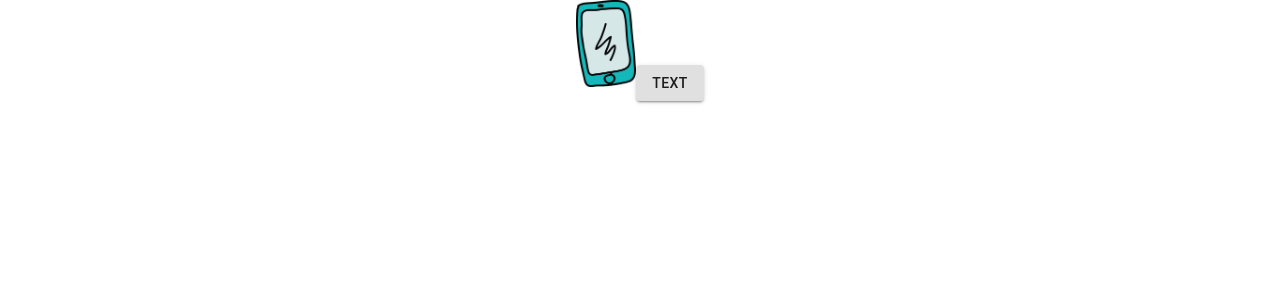
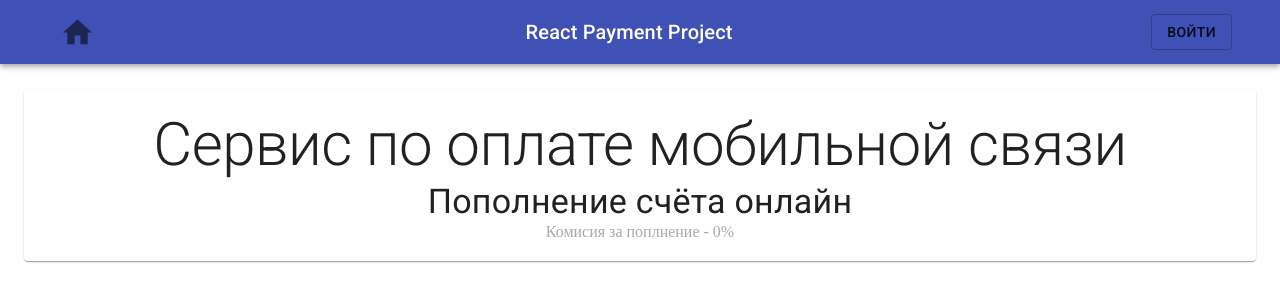
Before and after one commit to utkamag/React_Payment, a React (Create React App) app in the folder react-app/: page / in a window 1280 px wide. Shown: the top 302 px of the page. Built offline with nearby package versions, Linux system fonts and the light colour scheme.

Commit message:
update code

```diff
--- a/react-app/package.json
+++ b/react-app/package.json
@@ -4,6 +4,7 @@
   "private": true,
   "dependencies": {
     "@material-ui/core": "^4.12.3",
+    "@material-ui/icons": "^4.11.2",
     "@testing-library/jest-dom": "^5.16.3",
     "@testing-library/react": "^12.1.4",
     "@testing-library/user-event": "^13.5.0",
--- a/react-app/public/index.html
+++ b/react-app/public/index.html
@@ -15,6 +15,8 @@
       user's mobile device or desktop. See https://developers.google.com/web/fundamentals/web-app-manifest/
     -->
     <link rel="manifest" href="%PUBLIC_URL%/manifest.json" />
+    <link rel="stylesheet" href="https://fonts.googleapis.com/css?family=Roboto:300,400,500,700&display=swap" />
+    <link rel="stylesheet" href="https://fonts.googleapis.com/icon?family=Material+Icons" />
     <!--
       Notice the use of %PUBLIC_URL% in the tags above.
       It will be replaced with the URL of the `public` folder during the build.
--- a/react-app/src/App.css
+++ b/react-app/src/App.css
@@ -1,38 +1,3 @@
 .App {
   text-align: center;
 }
-
-.App-logo {
-  height: 40vmin;
-  pointer-events: none;
-}
-
-@media (prefers-reduced-motion: no-preference) {
-  .App-logo {
-    animation: App-logo-spin infinite 20s linear;
-  }
-}
-
-.App-header {
-  background-color: #282c34;
-  min-height: 100vh;
-  display: flex;
-  flex-direction: column;
-  align-items: center;
-  justify-content: center;
-  font-size: calc(10px + 2vmin);
-  color: white;
-}
-
-.App-link {
-  color: #61dafb;
-}
-
-@keyframes App-logo-spin {
-  from {
-    transform: rotate(0deg);
-  }
-  to {
-    transform: rotate(360deg);
-  }
-}
--- a/react-app/src/components/App.js
+++ b/react-app/src/components/App.js
@@ -1,14 +1,16 @@
 import Header from "./Header";
+import Description from "./Description";
 import '../App.css';
 
 
 function App() {
-  return (
-    <div className="App">
-      <Header/>
+    return (
+        <div className="App">
+            <Header/>
+            <Description/>
 
-    </div>
-  );
+        </div>
+    );
 }
 
 export default App;
--- /dev/null
+++ b/react-app/src/components/Description.js
@@ -0,0 +1,22 @@
+import {Container, Toolbar, AppBar, IconButton, Typography, Box, Button, Paper} from "@material-ui/core";
+import Home from "@material-ui/icons/Home";
+import useStyles from "./Style";
+
+
+function Description() {
+    const classes = useStyles()
+    return (
+        <Container fixed>
+            <Paper elevation={1}>
+                <div className="description_main">
+                    <Typography variant="h2">Сервис по оплате мобильной связи</Typography>
+                    <Typography variant="h4">Пополнение счёта онлайн</Typography>
+                    <Typography variant="h8" className="description_pay">Комисия за поплнение - 0%</Typography>
+                </div>
+            </Paper>
+        </Container>
+
+    )
+}
+
+export default Description
--- a/react-app/src/components/Header.js
+++ b/react-app/src/components/Header.js
@@ -1,15 +1,29 @@
-import {Link} from "react-router-dom";
-import {Button} from "@material-ui/core";
+import { Link } from "react-router-dom";
+import { Container, Toolbar, AppBar, IconButton, Typography, Box, Button } from "@material-ui/core";
+import Home from "@material-ui/icons/Home";
+import useStyles from "./Style";
 
-//Компонент Header
 
-function Header(){
-    return(
-        <div className="Header">
-            <Link to="/"><img src="images\Header\Header_phone.png" alt="phone" width="60px"/></Link>
-            <Button variant="contained">Text</Button>
+// Компонент Header
 
-        </div>
+function Header() {
+    const classes = useStyles()
+    return (
+        <AppBar position="relative">
+            <Container>
+                <Toolbar>
+                    <Link to="/">
+                        <IconButton>
+                        <Home fontSize="large"/>
+                    </IconButton>
+                    </Link>
+                    <Typography variant="h6" className={classes.title}>React Payment Project</Typography>
+                    <Box>
+                        <Button variant="outlined">Войти</Button>
+                    </Box>
+                </Toolbar>
+            </Container>
+        </AppBar>
 
     )
 }
--- /dev/null
+++ b/react-app/src/components/Style.js
@@ -0,0 +1,16 @@
+
+// Для стилизации используем хук useStyles
+
+import {makeStyles} from "@material-ui/core";
+
+const useStyles = makeStyles((theme) => ({
+    root: {
+        flexGrow: 1
+    },
+
+    title: {
+        flexGrow: 1
+    }
+}))
+
+export default useStyles
--- a/react-app/src/index.css
+++ b/react-app/src/index.css
@@ -1,13 +1,15 @@
 body {
   margin: 0;
-  font-family: -apple-system, BlinkMacSystemFont, 'Segoe UI', 'Roboto', 'Oxygen',
-    'Ubuntu', 'Cantarell', 'Fira Sans', 'Droid Sans', 'Helvetica Neue',
-    sans-serif;
-  -webkit-font-smoothing: antialiased;
-  -moz-osx-font-smoothing: grayscale;
+
 }
 
-code {
-  font-family: source-code-pro, Menlo, Monaco, Consolas, 'Courier New',
-    monospace;
+/* Description */
+
+.description_main {
+  margin-top: 25px;
+  padding: 20px;
 }
+
+.description_pay {
+  color: darkgray;
+}
```
Also changed, not shown: 1 other file (tests, documents, lock files or other folders).
